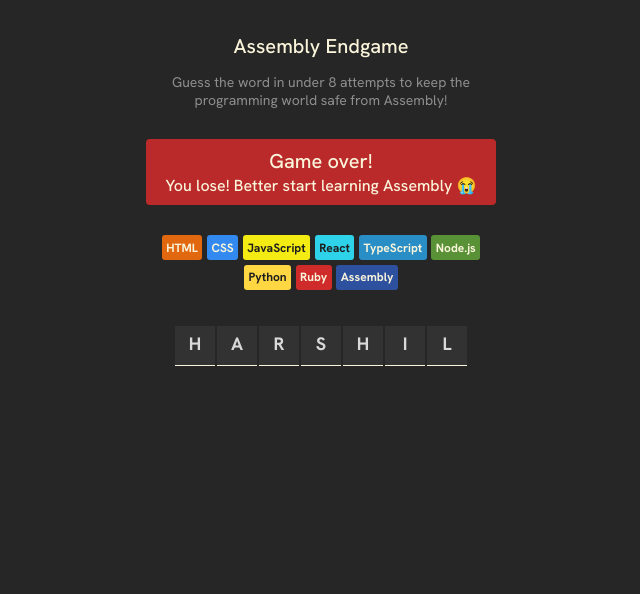
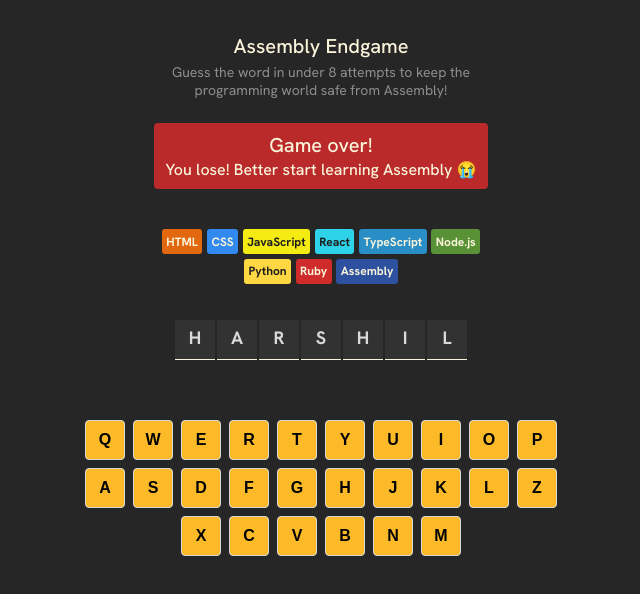
Before and after one commit to harshilshrma/assembly-endgame, a React (Vite) app: page / in a window 1280 px wide. Shown: the top 594 px of the page, without its empty margins (319-959 px from the left). Built offline with nearby package versions, Linux system fonts and the light colour scheme.

Commit message:
keyboard added

```diff
--- a/src/App.css
+++ b/src/App.css
@@ -1,17 +1,29 @@
+main {
+  display: flex;
+  flex-direction: column;
+  align-items: center;
+}
+
 header {
-  text-align: center;
+  display: flex;
+  flex-direction: column;
+  justify-content: center;
+  align-items: center;
 }
 
 header>h1 {
   font-size: 1.25rem;
   font-weight: 500;
   color: #F9F4DA;
+  margin-bottom: 0;
 }
 
 header>p {
+  text-align: center;
   font-size: 0.875rem;
   max-width: 350px;
   color: #8E8E8E;
+  margin-top: 4px;
 }
 
 .game-status {
@@ -20,7 +32,7 @@
   background-color: #BA2A2A;
   text-align: center;
   color: #F9F4DA;
-  margin-block: 30px;
+  margin: 10px 0px 40px 0px;
 }
 
 .game-status>h3 {
@@ -57,6 +69,7 @@
   gap: 2px;
   align-items: center;
   justify-content: center;
+  margin-bottom: 60px;
 }
 
 .letter {
@@ -69,3 +82,29 @@
   font-size: 1.125rem;
   font-weight: 700;
 }
+
+.keyboard {
+  display: flex;
+  justify-content: center;
+  align-items: center;
+  flex-wrap: wrap;
+  max-width: 480px;
+  gap: 8px;
+}
+
+.keyboard-letters {
+  height: 40px;
+  width: 40px;
+  border-radius: 4px;
+  border: 1px solid #D7D7D7;
+  font-size: 1rem;
+  font-weight: 600;
+  background-color: #FCBA29;
+}
+
+@media (max-width: 600px) {
+  /* .keyboard-letters{
+    height: 35px;
+    width: 35px;
+  } */
+}
--- a/src/App.jsx
+++ b/src/App.jsx
@@ -4,6 +4,7 @@
 
 function App() {
   const [currentWord, setCurrentWord] = useState('harshil')
+  const alphabets = "qwertyuiopasdfghjklzxcvbnm"
 
   const languageElements = languages.map(lang => {
     const spanStyles = {
@@ -21,6 +22,12 @@
       <span key={index} className="letter">{letter.toUpperCase()}</span>
     )
   });
+
+  const keyboardElements = alphabets.split("").map((letter, index) => {
+    return (
+      <button key={index} className="keyboard-letters">{letter.toUpperCase()}</button>
+    )
+  })
 
   return (
     <main>
@@ -41,6 +48,10 @@
       <section className="word">
         {letterElements}
       </section>
+
+      <section className="keyboard">
+        {keyboardElements}
+      </section>
     </main>
   )
 }
--- a/src/index.css
+++ b/src/index.css
@@ -11,4 +11,5 @@
   height: 100vh;
   display: flex;
   justify-content: center;
+  /* align-items: center; */
 }
```
Also changed, not shown: public/4_keyboard.png (added).
